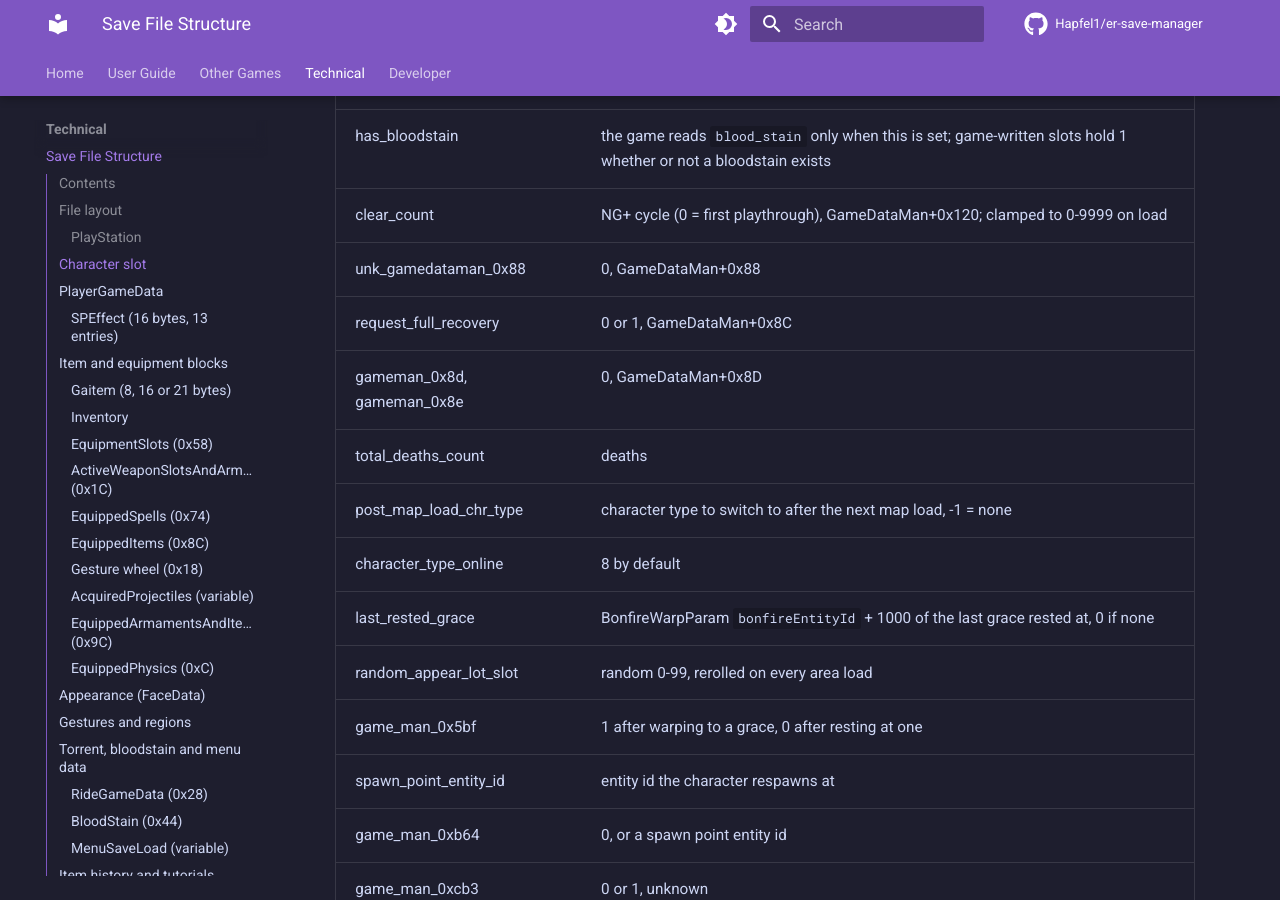
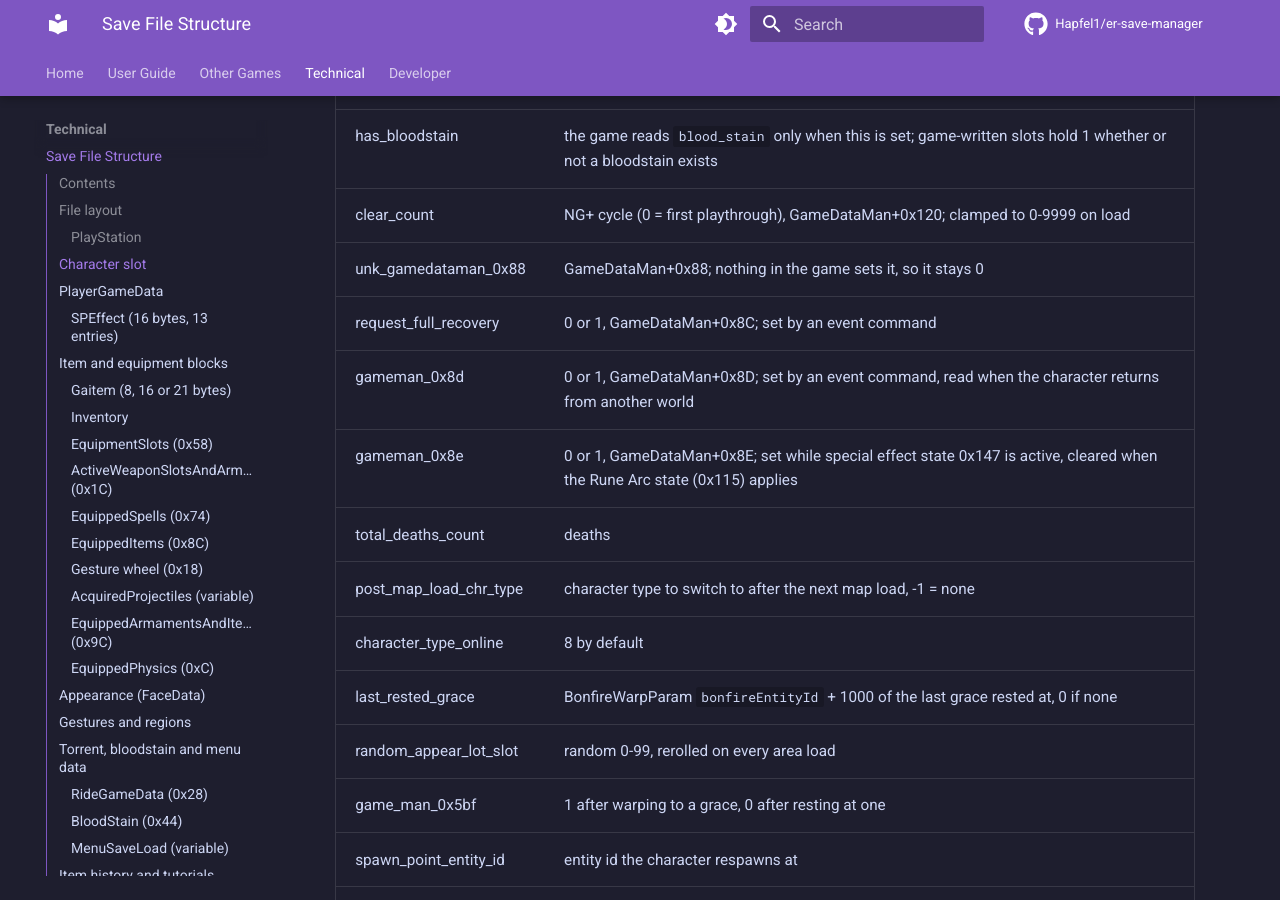
Before and after one commit to Hapfel1/er-save-manager, an MkDocs documentation site: the page built from docs/technical/save-file-structure.md, in a window 1280 px wide and 900 px high, scrolled down 7461 px. Built offline with MkDocs 1.6.1 and Material for MkDocs 9.7.7, drawn with Linux system fonts in a browser that asks for light colours; comment, search, counter and statistics services are not loaded; the version menu is left out; some of the changed text lies outside the part shown.

Commit message:
docs(save-format): flask snapshot, GameDataMan flags from the game code
PGD 0x17E is the Wondrous Physick charge saved with HP/FP and the other
flasks (multiplay_saved_physick_flasks); GameDataMan 0x88 is never set,
0x8C-0x8E are event/state flags; USER_DATA_10 GameDataMan bytes are
GameDataMan 0xD0 (always 0) and GameMan 0xB75.

```diff
--- a/docs/technical/save-file-structure.md
+++ b/docs/technical/save-file-structure.md
@@ -174,9 +174,10 @@ stale data (float arrays, random bytes) and changes only when its slot is writte
 | unk0x10 | four random uint32 from the game's random generator, new on every write of the slot |
 | has_bloodstain | the game reads `blood_stain` only when this is set; game-written slots hold 1 whether or not a bloodstain exists |
 | clear_count | NG+ cycle (0 = first playthrough), GameDataMan+0x120; clamped to 0-9999 on load |
-| unk_gamedataman_0x88 | 0, GameDataMan+0x88 |
-| request_full_recovery | 0 or 1, GameDataMan+0x8C |
-| gameman_0x8d, gameman_0x8e | 0, GameDataMan+0x8D |
+| unk_gamedataman_0x88 | GameDataMan+0x88; nothing in the game sets it, so it stays 0 |
+| request_full_recovery | 0 or 1, GameDataMan+0x8C; set by an event command |
+| gameman_0x8d | 0 or 1, GameDataMan+0x8D; set by an event command, read when the character returns from another world |
+| gameman_0x8e | 0 or 1, GameDataMan+0x8E; set while special effect state 0x147 is active, cleared when the Rune Arc state (0x115) applies |
 | total_deaths_count | deaths |
 | post_map_load_chr_type | character type to switch to after the next map load, -1 = none |
 | character_type_online | 8 by default |
@@ -1049,7 +1050,8 @@ character.
 
 ### GameDataMan bytes (5)
 
-`uint32` GameDataMan+0xD0 (0), then a `uint8` (0 or 1), unknown.
+`uint32` GameDataMan+0xD0 (only ever 0), then `uint8` GameMan+0xB75: a flag the game sets in its game flow and
+clears on the next title screen load; when it is 1 at load, the title screen takes a separate path.
 
 ### Net penalty (8)
 
```
Also changed, not shown: other parts of docs/technical/save-file-structure.md (+3 -3 lines), 1 other file.
